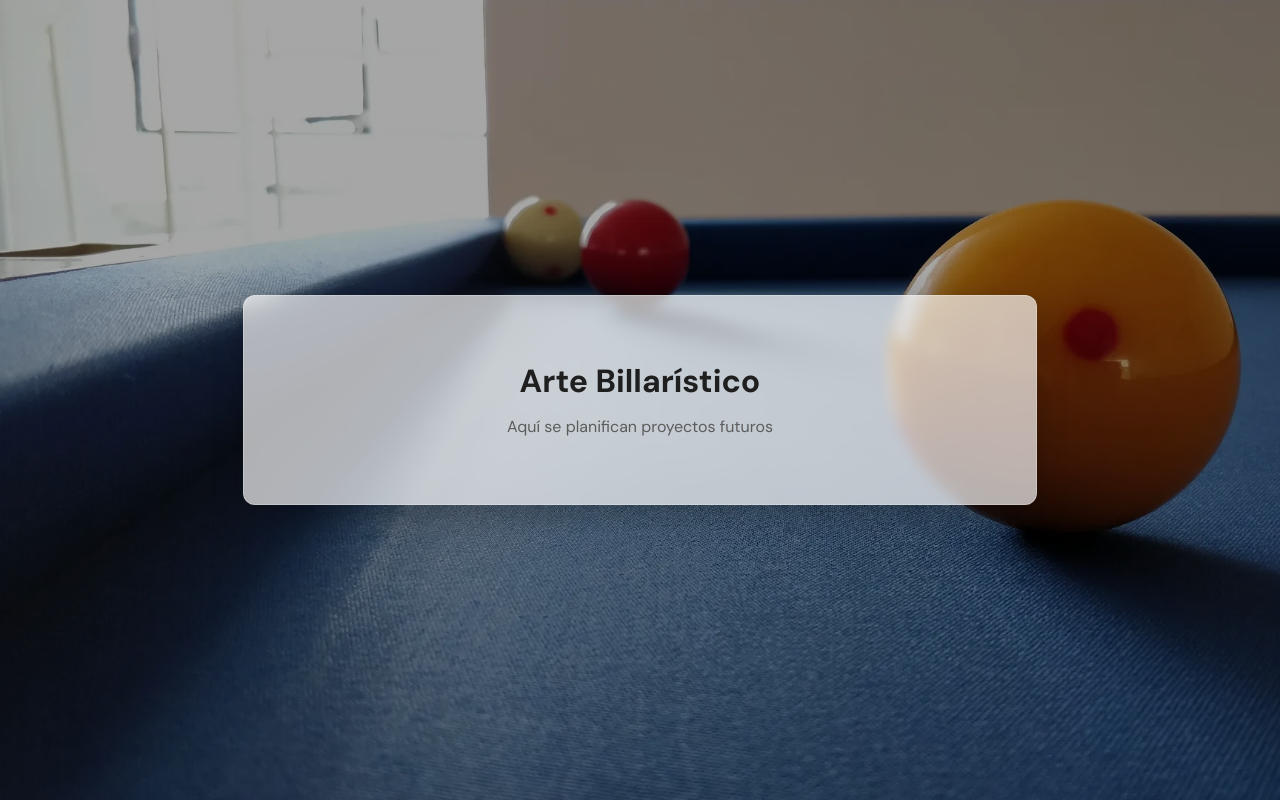
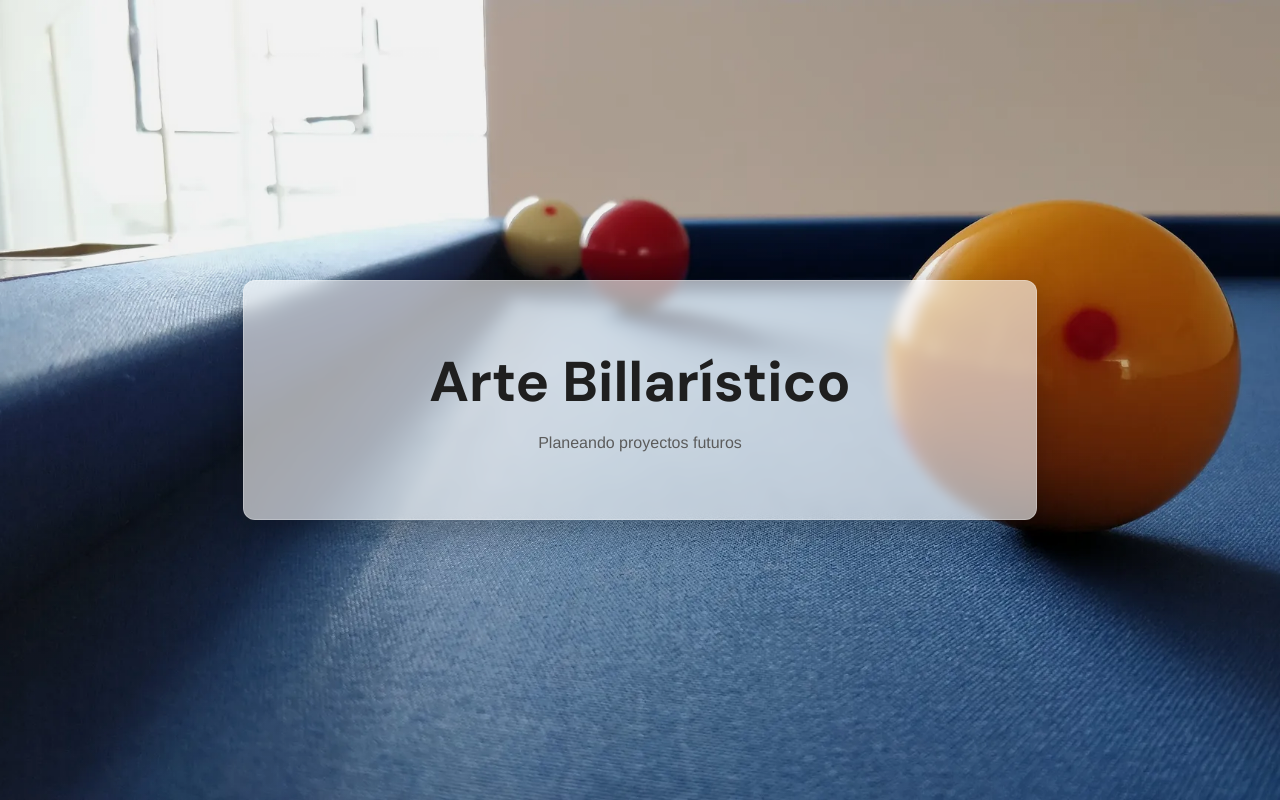
Before and after one commit to noricumbo/artebillaristico, a plain HTML site: page index.html in a window 1280 px wide. Drawn offline with Linux system fonts and the light colour scheme.

Commit message:
Adjustments to background and typo

```diff
--- a/index.html
+++ b/index.html
@@ -3,11 +3,11 @@
   <head>
     <meta charset="UTF-8" />
     <meta name="viewport" content="width=device-width, initial-scale=1.0" />
-    <title>Nori Web</title>
+    <title>Arte Billarístico</title>
     <link rel="preconnect" href="https://fonts.googleapis.com" />
     <link rel="preconnect" href="https://fonts.gstatic.com" crossorigin />
     <link
-      href="https://fonts.googleapis.com/css2?family=DM+Sans:ital,opsz,wght@0,9..40,400;0,9..40,500;0,9..40,700;1,9..40,400&display=swap"
+      href="https://fonts.googleapis.com/css2?family=DM+Sans:wght@400;600;700&display=swap"
       rel="stylesheet"
     />
     <style>
@@ -17,14 +17,14 @@
 
       body {
         margin: 0;
-        font-family: "DM Sans", sans-serif;
+        font-family: Helvetica, Arial, sans-serif;
         color: #1f1f1f;
         display: grid;
         place-items: center;
         min-height: 100vh;
         background-color: #1a1a1a;
         background-image:
-          linear-gradient(rgba(0, 0, 0, 0.35), rgba(0, 0, 0, 0.35)),
+          linear-gradient(rgba(0, 0, 0, 0.05), rgba(0, 0, 0, 0.05)),
           image-set(
             url("assets/background.webp") type("image/webp"),
             url("assets/background.jpg") type("image/jpeg")
@@ -41,14 +41,15 @@
         padding: 4rem 3rem;
         border: 1px solid rgba(255, 255, 255, 0.25);
         border-radius: 12px;
-        background: rgba(255, 255, 255, 0.68);
+        background: rgba(255, 255, 255, 0.62);
         backdrop-filter: blur(6px);
         box-shadow: 0 10px 30px rgba(0, 0, 0, 0.25);
       }
 
       h1 {
         margin: 0 0 0.75rem;
-        font-size: 2rem;
+        font-family: "DM Sans", sans-serif;
+        font-size: 3.5rem;
         font-weight: 700;
       }
 
@@ -62,7 +63,7 @@
   <body>
     <main class="card">
       <h1>Arte Billarístico</h1>
-      <p>Aquí se planifican proyectos futuros</p>
+      <p>Planeando proyectos futuros</p>
     </main>
   </body>
 </html>
```
